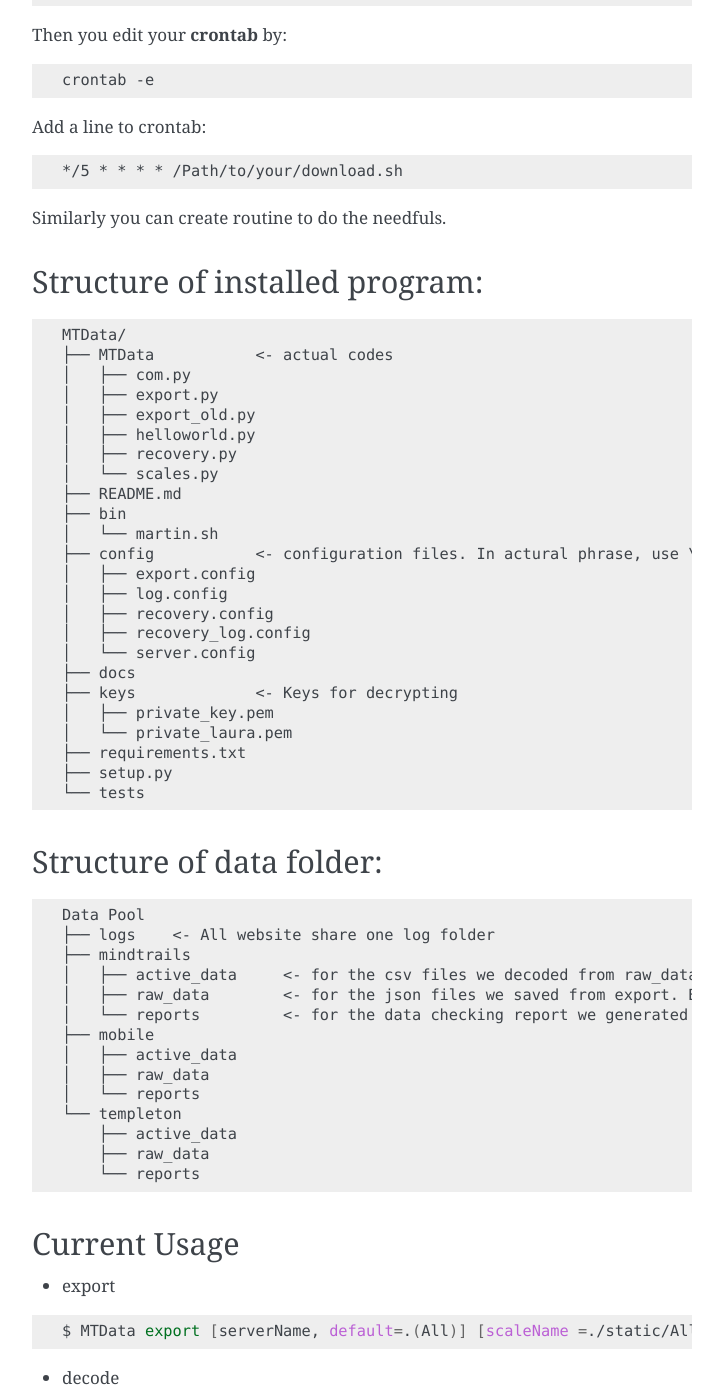
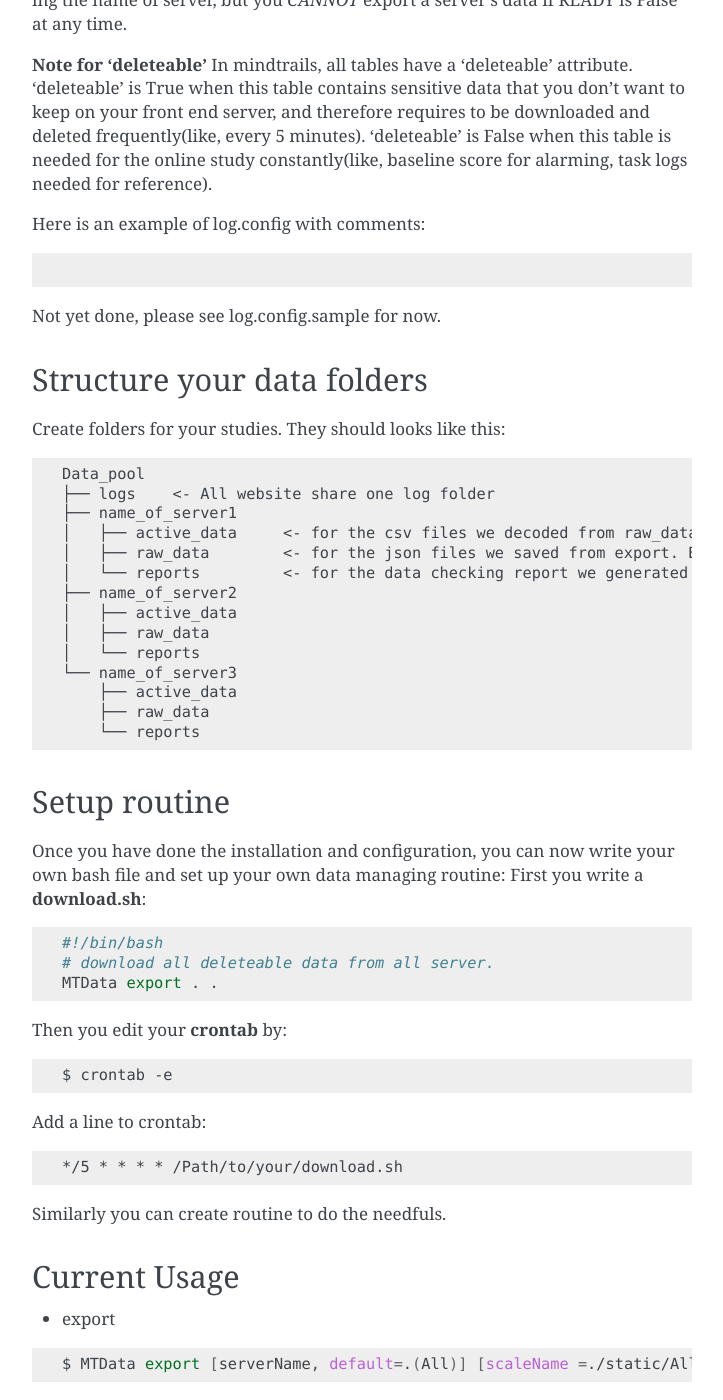
Before and after one commit to TeachmanLab/MTData, a Sphinx documentation site: the page built from docs/source/index.md, in a window 1280 px wide and 1400 px high, scrolled down 2522 px. Shown: the whole window, without its empty margins (388-1111 px from the left). Built offline with Sphinx 7.4.7, drawn with Linux system fonts in a browser that asks for light colours; some of the changed text lies outside the part shown.

Commit message:
Edited README

````diff
--- a/docs/source/index.md
+++ b/docs/source/index.md
@@ -54,6 +54,35 @@
 Configuration
 ---------
 
+Create needed config and keys files. They should be place in folders within MTData, like this:
+
+```
+MTData/
+├── MTData           <- actual codes
+│   ├── com.py
+│   ├── export.py
+│   ├── export_old.py
+│   ├── helloworld.py
+│   ├── recovery.py
+│   └── scales.py
+├── README.md
+├── bin
+│   └── martin.sh
+├── config           <- configuration files. In actural phrase, use \*.config instead of \*.config.sample
+│   ├── export.config
+│   ├── log.config
+│   ├── recovery.config
+│   ├── recovery_log.config
+│   └── server.config
+├── docs
+├── keys             <- Keys for decrypting
+│   ├── private_2.pem
+│   └── private_1.pem
+├── requirements.txt
+├── setup.py
+└── tests
+```
+
 Edit the server.config and log.config as needed.
 
 Here is an example of server.config with comments:
@@ -100,6 +129,29 @@
 ```
 Not yet done, please see log.config.sample for now.
 
+
+Structure your data folders
+----------
+
+Create folders for your studies. They should looks like this:
+
+```
+Data_pool
+├── logs    <- All website share one log folder
+├── name_of_server1
+│   ├── active_data     <- for the csv files we decoded from raw_data
+│   ├── raw_data        <- for the json files we saved from export. BenchMark file sits here as well.
+│   └── reports         <- for the data checking report we generated based on active_data
+├── name_of_server2
+│   ├── active_data
+│   ├── raw_data
+│   └── reports
+└── name_of_server3
+    ├── active_data
+    ├── raw_data
+    └── reports
+```
+
 Setup routine
 ----------
 
@@ -113,7 +165,7 @@
 
 Then you edit your **crontab** by:
 ```sh
-crontab -e
+$ crontab -e
 ```
 Add a line to crontab:
 ```sh
@@ -121,51 +173,8 @@
 ```
 Similarly you can create routine to do the needfuls.
 
-## Structure of installed program:
-```
-MTData/
-├── MTData           <- actual codes
-│   ├── com.py
-│   ├── export.py
-│   ├── export_old.py
-│   ├── helloworld.py
-│   ├── recovery.py
-│   └── scales.py
-├── README.md
-├── bin
-│   └── martin.sh
-├── config           <- configuration files. In actural phrase, use \*.config instead of \*.config.sample
-│   ├── export.config
-│   ├── log.config
-│   ├── recovery.config
-│   ├── recovery_log.config
-│   └── server.config
-├── docs
-├── keys             <- Keys for decrypting
-│   ├── private_key.pem
-│   └── private_laura.pem
-├── requirements.txt
-├── setup.py
-└── tests
-```
-## Structure of data folder:
 
-```
-Data Pool
-├── logs    <- All website share one log folder
-├── mindtrails
-│   ├── active_data     <- for the csv files we decoded from raw_data
-│   ├── raw_data        <- for the json files we saved from export. BenchMark file sits here as well.
-│   └── reports         <- for the data checking report we generated based on active_data
-├── mobile
-│   ├── active_data
-│   ├── raw_data
-│   └── reports
-└── templeton
-    ├── active_data
-    ├── raw_data
-    └── reports
-```
+
 
 ## Current Usage
 
````
Also changed, not shown: 5 other files.
